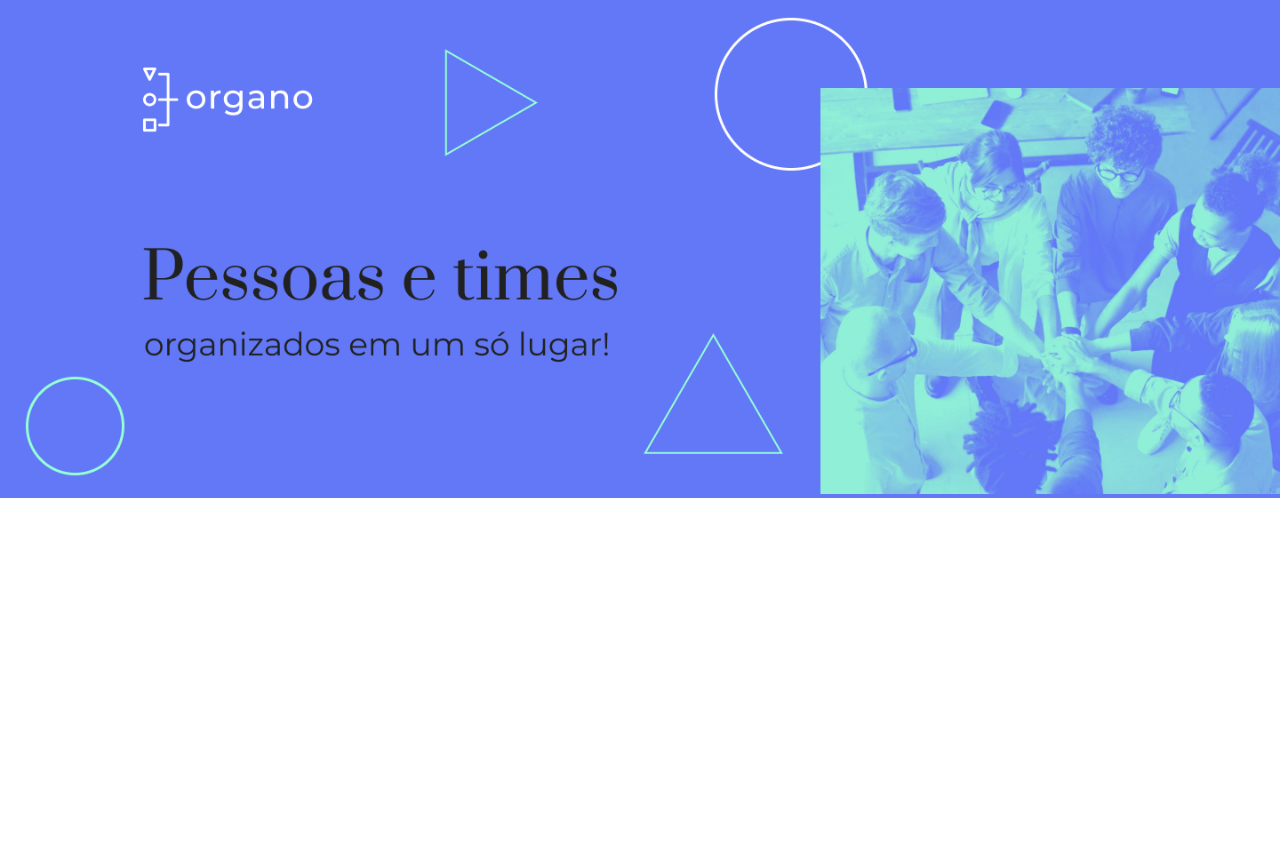
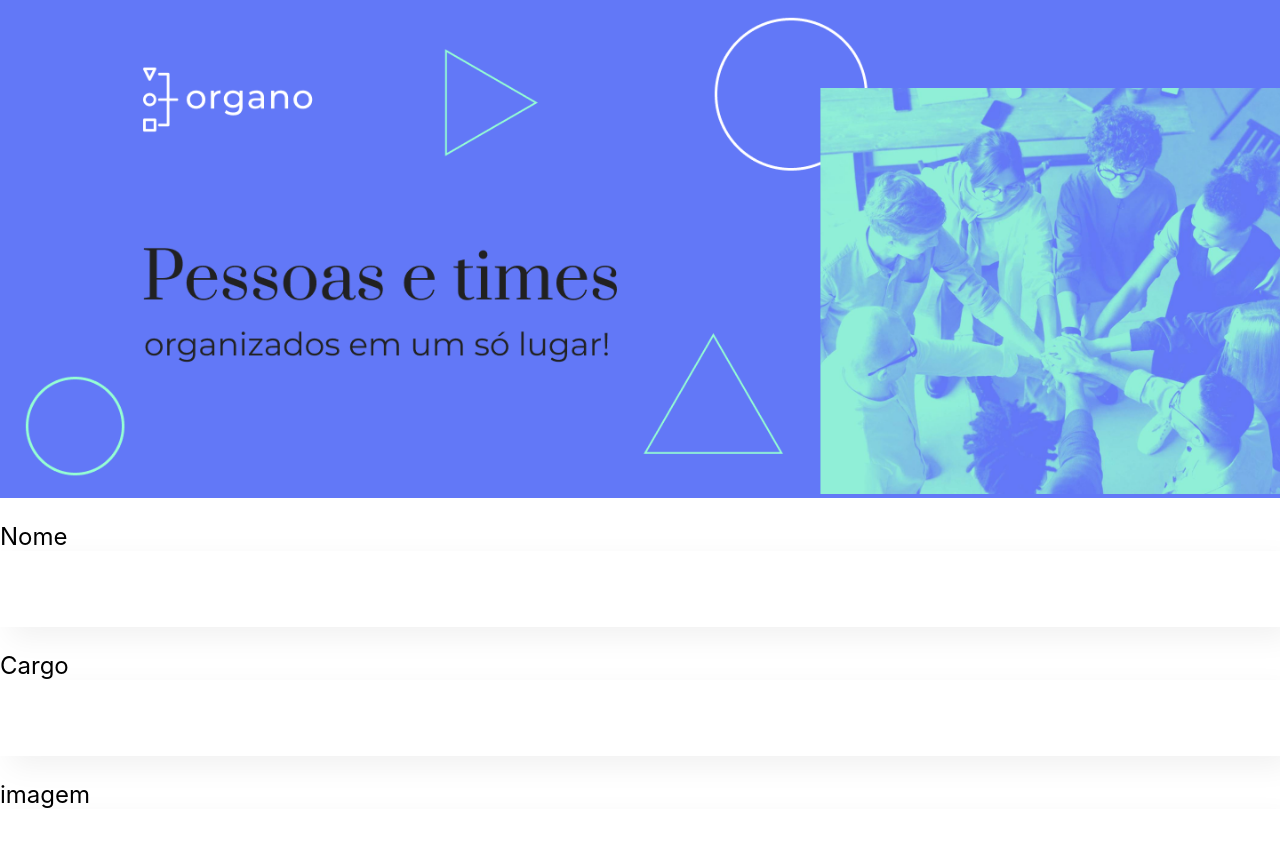
Before and after one commit to GuilhermeSSantos2004/React-WebsiteOrgano, a React (Create React App) app: page / in a window 1280 px wide. Shown: the top 846 px of the page. Before the commit the page ends 800 px from the top, so only its background shows below. Built offline with nearby package versions, Linux system fonts and the light colour scheme.

Commit message:
Criando Formulario css

```diff
--- a/src/App.js
+++ b/src/App.js
@@ -1,9 +1,13 @@
-import Banner from './componentes/Banner/Banner';
+import Banner from './componentes/Banner';
+import CampoTexto from './componentes/CampoTexto';
 
 function App() {
   return (
     <div className="App">
       <Banner />
+      <CampoTexto label="Nome" placerholder="Digite seu nome"/>
+      <CampoTexto label="Cargo" placerholder="Digite seu Cargo"/>
+      <CampoTexto label="imagem" placerholder="Digite o endereço da imagem"/>
     </div>
   );
 }
--- a/src/componentes/Banner/Banner.js
+++ b/src/componentes/Banner/Banner.js
@@ -1,6 +1,6 @@
 import './Banner.css'
 
-function Banner() {
+export const Banner = () => {
     return (
         //jSX
     <header className="banner">
@@ -10,5 +10,3 @@
     )
 
 }
-
-export default Banner
--- /dev/null
+++ b/src/componentes/Banner/index.js
@@ -0,0 +1,3 @@
+import { Banner } from "./Banner";
+
+export default Banner
--- /dev/null
+++ b/src/componentes/CampoTexto/CampoTexto.css
@@ -0,0 +1,19 @@
+.campo-texto {
+    margin: 24px 0;
+}
+
+.campo-texto {
+    display: block;
+    margin-bottom: 8px;
+    font-size: 24px;
+}
+
+.campo-texto input {
+    background-color: #fff;
+    box-shadow:  10px 10px 30px rgba(0, 0, 0, 0.06);
+    width: 100%;
+    border: none;
+    font-size: 24px;
+    padding: 24px;
+    box-sizing: border-box;
+}
--- /dev/null
+++ b/src/componentes/CampoTexto/index.js
@@ -0,0 +1,16 @@
+import './CampoTexto.css'
+
+const CampoTexto = (props) => {
+
+    //console.log(props)
+    return (
+        <div className="campo-texto">
+            <label>
+                {props.label}
+            </label>
+            <input placeholder={props.placeholder}/>
+        </div>
+    )
+}
+
+export default CampoTexto
```
